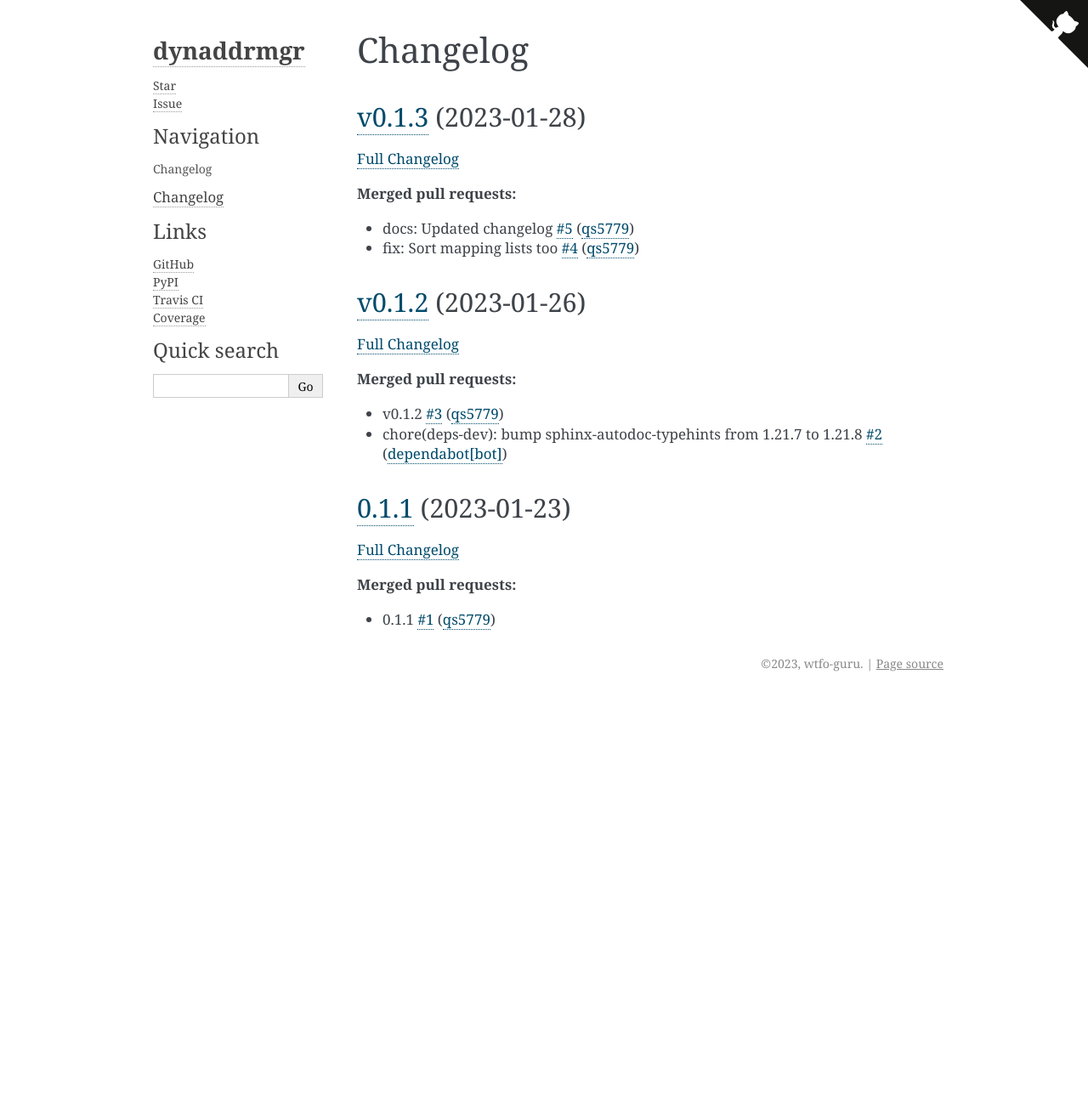
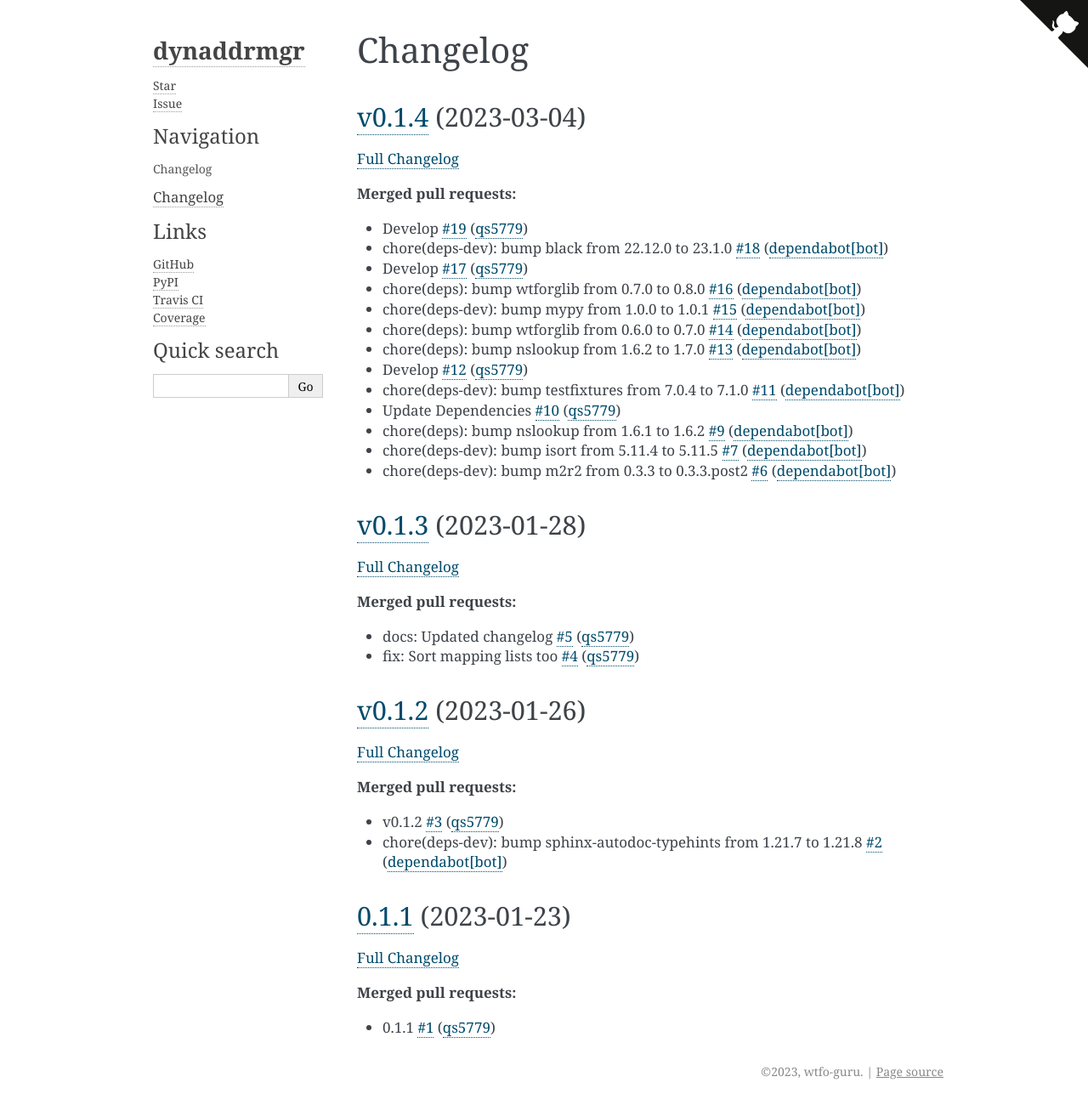
Before and after one commit to wtfo-guru/dynaddrmgr, a Sphinx documentation site: the page built from docs/pages/changelog.rst, in a window 1280 px wide. Shown: the whole page at 85% size. Built offline with Sphinx 7.4.7, drawn with Linux system fonts in a browser that asks for light colours; before the commit the page ends 900 px from its top, so only the background shows below that.

Commit message:
docs: Update changelog, bump minor

```diff
--- a/docs/pages/changelog.rst
+++ b/docs/pages/changelog.rst
@@ -1,6 +1,28 @@
 
 Changelog
 =========
+
+`v0.1.4 <https://github.com/wtfo-guru/dynaddrmgr/tree/v0.1.4>`__ (2023-03-04)
+---------------------------------------------------------------------------------
+
+`Full Changelog <https://github.com/wtfo-guru/dynaddrmgr/compare/v0.1.3...v0.1.4>`__
+
+**Merged pull requests:**
+
+
+* Develop `#19 <https://github.com/wtfo-guru/dynaddrmgr/pull/19>`__ (\ `qs5779 <https://github.com/qs5779>`__\ )
+* chore(deps-dev): bump black from 22.12.0 to 23.1.0 `#18 <https://github.com/wtfo-guru/dynaddrmgr/pull/18>`__ (\ `dependabot[bot] <https://github.com/apps/dependabot>`__\ )
+* Develop `#17 <https://github.com/wtfo-guru/dynaddrmgr/pull/17>`__ (\ `qs5779 <https://github.com/qs5779>`__\ )
+* chore(deps): bump wtforglib from 0.7.0 to 0.8.0 `#16 <https://github.com/wtfo-guru/dynaddrmgr/pull/16>`__ (\ `dependabot[bot] <https://github.com/apps/dependabot>`__\ )
+* chore(deps-dev): bump mypy from 1.0.0 to 1.0.1 `#15 <https://github.com/wtfo-guru/dynaddrmgr/pull/15>`__ (\ `dependabot[bot] <https://github.com/apps/dependabot>`__\ )
+* chore(deps): bump wtforglib from 0.6.0 to 0.7.0 `#14 <https://github.com/wtfo-guru/dynaddrmgr/pull/14>`__ (\ `dependabot[bot] <https://github.com/apps/dependabot>`__\ )
+* chore(deps): bump nslookup from 1.6.2 to 1.7.0 `#13 <https://github.com/wtfo-guru/dynaddrmgr/pull/13>`__ (\ `dependabot[bot] <https://github.com/apps/dependabot>`__\ )
+* Develop `#12 <https://github.com/wtfo-guru/dynaddrmgr/pull/12>`__ (\ `qs5779 <https://github.com/qs5779>`__\ )
+* chore(deps-dev): bump testfixtures from 7.0.4 to 7.1.0 `#11 <https://github.com/wtfo-guru/dynaddrmgr/pull/11>`__ (\ `dependabot[bot] <https://github.com/apps/dependabot>`__\ )
+* Update Dependencies `#10 <https://github.com/wtfo-guru/dynaddrmgr/pull/10>`__ (\ `qs5779 <https://github.com/qs5779>`__\ )
+* chore(deps): bump nslookup from 1.6.1 to 1.6.2 `#9 <https://github.com/wtfo-guru/dynaddrmgr/pull/9>`__ (\ `dependabot[bot] <https://github.com/apps/dependabot>`__\ )
+* chore(deps-dev): bump isort from 5.11.4 to 5.11.5 `#7 <https://github.com/wtfo-guru/dynaddrmgr/pull/7>`__ (\ `dependabot[bot] <https://github.com/apps/dependabot>`__\ )
+* chore(deps-dev): bump m2r2 from 0.3.3 to 0.3.3.post2 `#6 <https://github.com/wtfo-guru/dynaddrmgr/pull/6>`__ (\ `dependabot[bot] <https://github.com/apps/dependabot>`__\ )
 
 `v0.1.3 <https://github.com/wtfo-guru/dynaddrmgr/tree/v0.1.3>`__ (2023-01-28)
 ---------------------------------------------------------------------------------
--- a/dynaddrmgr/__init__.py
+++ b/dynaddrmgr/__init__.py
@@ -1,3 +1,3 @@
 """Top level package for dynaddrmgr."""
 
-VERSION = "0.1.4"
+VERSION = "0.2.0-dev0"
--- a/pyproject.toml
+++ b/pyproject.toml
@@ -1,7 +1,7 @@
 [tool.poetry]
 name = "dynaddrmgr"
 description = "Tools to manage actions based on dynamic host address changes."
-version = "0.1.4"
+version = "0.2.0-dev0"
 license = "MIT"
 
 authors = [
```
Also changed, not shown: CHANGELOG.md (+20 -0 lines), .bumpversion.cfg.
